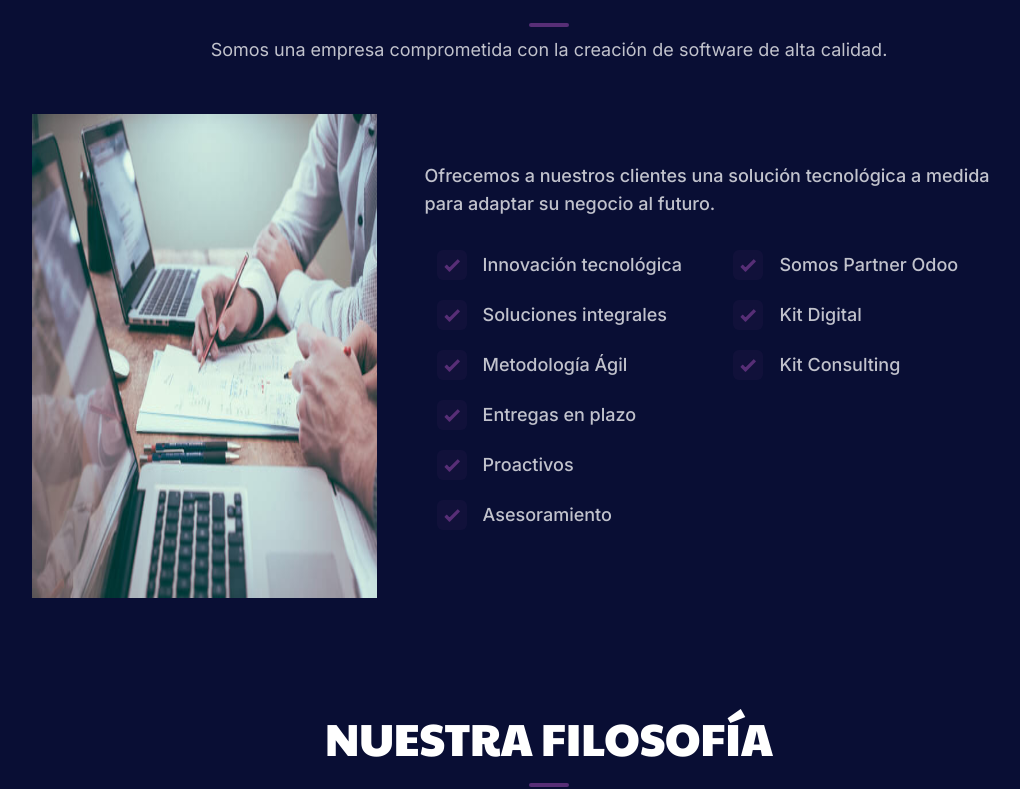
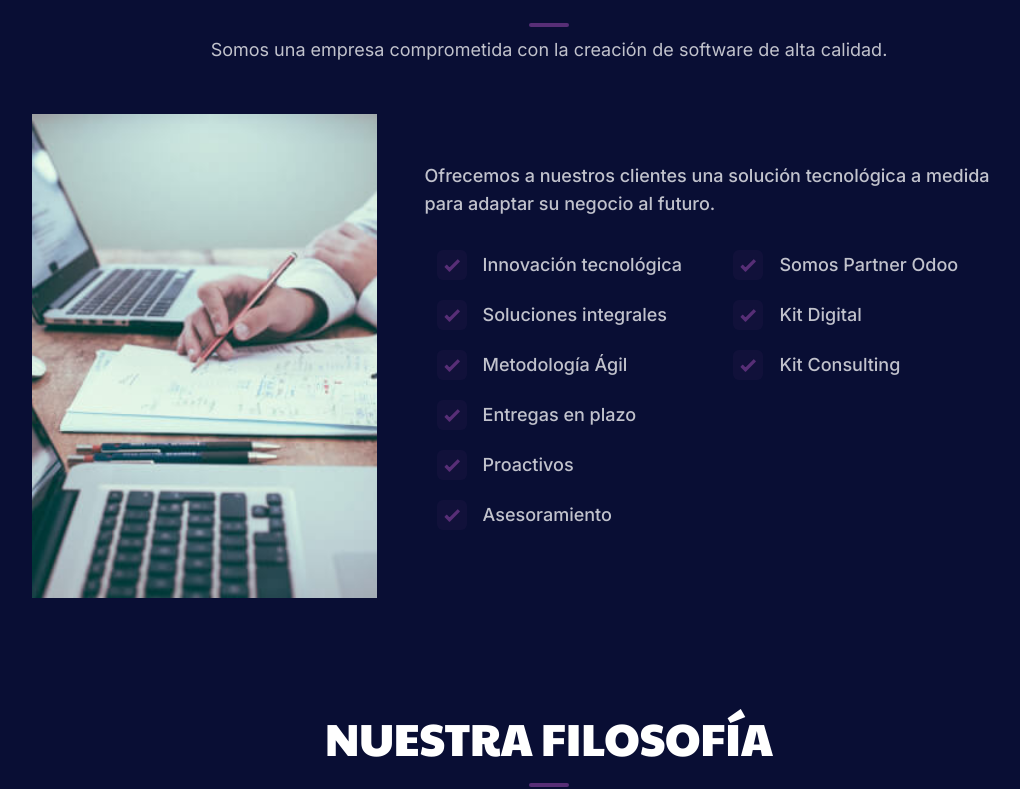
Before and after one commit to escenit/web, a Next.js app: page / in a window 1280 px wide. Shown: the part 1934-2723 px from the top of the page, without its empty margins (91-1111 px from the left). Built offline with nearby package versions, Linux system fonts and the light colour scheme.

Commit message:
feat: fit images in container

```diff
--- a/components/About/AboutSectionOne.tsx
+++ b/components/About/AboutSectionOne.tsx
@@ -9,8 +9,8 @@ const AboutSectionOne = () => {
         title="Sobre nosotros"
         data-wow-delay=".15s"
       >
-        <div className="relative h-full w-full object-contain">
-          <Image alt="Mountains" src="/images/about/hero_1.jpg" fill />
+        <div className="relative h-full w-full">
+          <Image alt="Mountains" src="/images/about/hero_1.jpg" className="object-cover" fill />
         </div>
       </div>
       <div
--- a/components/InfoKit/index.tsx
+++ b/components/InfoKit/index.tsx
@@ -22,10 +22,11 @@ const InfoKit = () => {
               className="wow fadeInLeftBig relative m-auto mb-8"
               data-wow-delay=".3s"
             >
-              <div className="relative h-[300px] w-full object-contain">
+              <div className="relative w-auto h-[390px] rounded-xl overflow-hidden">
                 <Image
                   alt="Transformación digital"
                   src="/images/kit-digital/kitdigital-kitconsulting.webp"
+                  className="object-cover"
                   fill={true}
                 />
               </div>
--- a/components/InfoOdoo/index.tsx
+++ b/components/InfoOdoo/index.tsx
@@ -22,10 +22,11 @@ const InfoOdoo = () => {
               className="wow fadeInLeftBig relative m-auto mb-8"
               data-wow-delay=".3s"
             >
-              <div className="relative h-[300px] w-full object-contain">
+              <div className="relative h-[300px] w-full">
                 <Image
                   alt="Transformación digital"
                   src="/images/odoo/erp-system-odoo.webp"
+                  className="object-cover"
                   fill={true}
                 />
               </div>
--- a/components/Project/SingleProject.tsx
+++ b/components/Project/SingleProject.tsx
@@ -14,7 +14,7 @@ const SingleProject = ({ project }: { project: Project }) => {
           <span className="absolute right-6 top-6 z-20 inline-flex items-center justify-center rounded-full bg-primary px-4 py-2 text-sm font-semibold capitalize text-white">
             {tags[0]}
           </span>
-          <Image src={image} alt="image" fill />
+          <Image src={image} alt="image" className="object-cover" fill />
         </div>
         <div className="p-6 sm:p-8 md:px-6 md:py-8 lg:p-8 xl:px-5 xl:py-8 2xl:p-8">
           <h3 className="mb-4 block text-xl font-bold text-black hover:text-primary dark:text-white dark:hover:text-primary sm:text-2xl">
```
Also changed, not shown: public/images/kit-digital/kitdigital-kitconsulting.webp.
